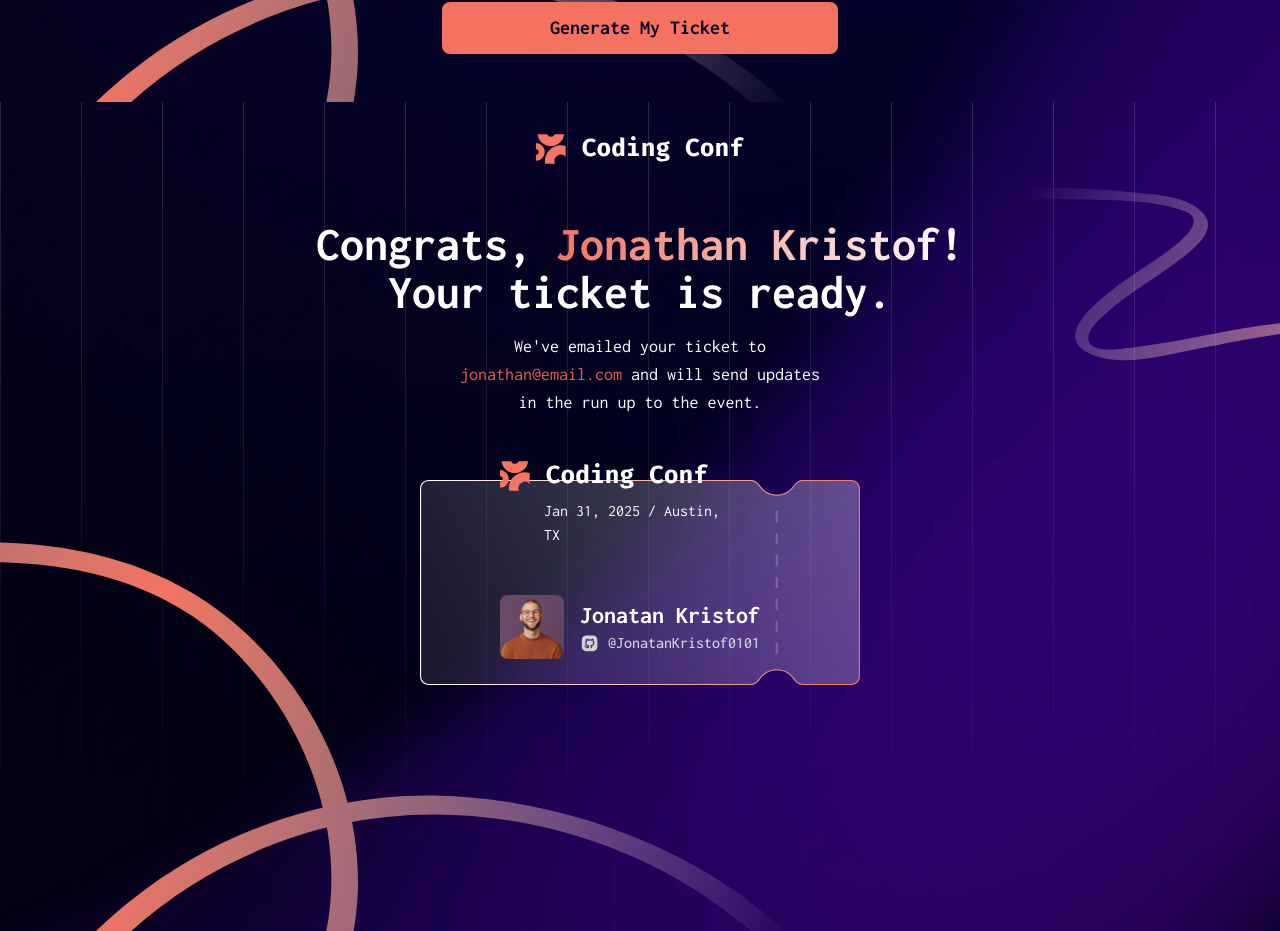
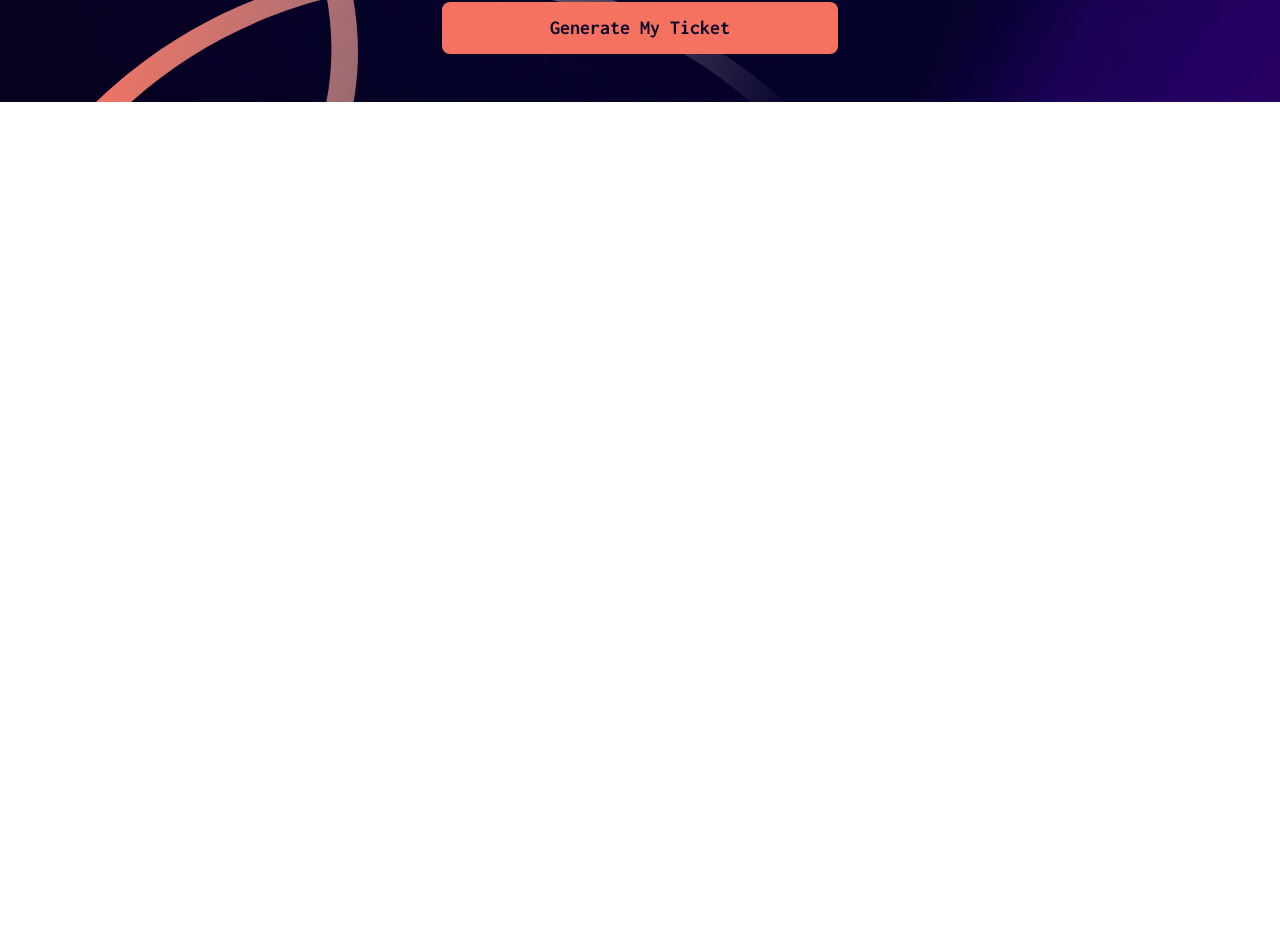
Before and after one commit to Pero4l/New-ticket-generator, a React (Vite) app: page / in a window 1280 px wide. Shown: the part 820-1751 px from the top of the page. After the commit the page ends 922 px from the top, so only its background shows below. Built offline with nearby package versions, Linux system fonts and the light colour scheme.

Commit message:
just handeled all the logic and now doing a bit of css work

```diff
--- a/src/App.jsx
+++ b/src/App.jsx
@@ -1,5 +1,5 @@
  import  topLine from "/pattern-squiggly-line-top.svg"
-
+import React, { useState } from 'react'
  import mobileBottomLine from "/pattern-squiggly-line-bottom-mobile-tablet.svg"
 import desktopBottomLine from "/pattern-squiggly-line-bottom-desktop.svg"
 import Form from "./components/Form"
@@ -7,6 +7,16 @@ import Logo from "./components/Logo."
 import Ticket from "./components/Ticket"
 
 function App() {
+
+  const [formData, setFormData] = useState({
+          name: '',
+          email: '',
+          github: '',
+          avatar: null,
+      });
+
+      const [isSubmitted, setIsSubmitted] = useState(false);
+
   return (
     <div className=" font-inconsolata text-white w-full bg-mobile md:bg-tablet xl:bg-tablet bg-cover">
       <div className="   w-full  max-w-[1440px] mx-auto min-h-screen bg-lines py-12 md:pt-8 relative">
@@ -14,15 +24,12 @@ function App() {
         <img src={mobileBottomLine} alt="" className="xl:hidden absolute bottom-0 left-0" />
         <img src={desktopBottomLine} alt="" className="hidden xl:block absolute bottom-0 left-0 "/>
         <Logo />
-        <Form />
+
+        {!isSubmitted &&  <Form formData = {formData} setFormData={setFormData} isSubmitted ={isSubmitted} setIsSubmitted ={setIsSubmitted} />}
+        {isSubmitted && <Ticket formData={formData} />}
 
       </div>
-      <div className=" w-full  max-w-[1440px] mx-auto min-h-screen bg-lines py-12 md:pt-8 relative">
-        <img src={topLine} alt="" className=" absolute w-28 top-5 md:top-20 right-0 md:w-96" />
-        <img src={mobileBottomLine} alt="" className="xl:hidden absolute bottom-0 left-0" />
-        <img src={desktopBottomLine} alt="" className="hidden xl:block absolute bottom-0 left-0 "/>
-      <Ticket />
-      </div>
+
     </div>
   )
 }
--- a/src/components/Form.jsx
+++ b/src/components/Form.jsx
@@ -2,15 +2,7 @@ import React, { useState } from 'react'
 import uploadIcon from "/icon-upload.svg"
 import infoIcon from "/icon-info.svg"
 
-const Form = () => {
-    const [avatar, setAvatar] = useState('');
-
-    const [formData, setFormData] = useState({
-        name: '',
-        email: '',
-        github: '',
-        avatar: '',
-    });
+const Form = ({formData, setFormData, isSubmitted, setIsSubmitted}) => {
 
     function inputChange(e){
         const { name, value } = e.target;
@@ -30,7 +22,12 @@ const Form = () => {
     function submit(e){
         e.preventDefault();
         console.log('Form submitted:', formData);
+
+        setIsSubmitted(true);
     }
+
+    console.log(formData.avatar);
+
 
   return (
     <div className='px-5'>
@@ -41,7 +38,7 @@ const Form = () => {
                 <label htmlFor="avatar" className='text-xl'>Upload Avatar</label>
                 <div className='  flex flex-col items-center h-32 p-4 border border-dashed rounded-md'>
                     <div className=' border border-gray-600 h-12 w-12 rounded-md flex items-center justify-center'>
-                        <img src={uploadIcon} alt="upload icon" />
+                        <img src={formData.avatar ? formData.avatar : uploadIcon} alt="upload icon" />
                     </div>
                     <input type="file" onChange={inputChange} name="avatar" id="avatar"  className='opacity-0 cursor-pointer'/>
                     <p className='-mt-4 text-gray-400'>Drag and drop or click to upload</p>
@@ -66,7 +63,7 @@ const Form = () => {
             <button onClick={submit} className='bg-[#F57261] py-3 rounded-lg w-full text-[#0C082B] font-bold text-xl z-[999] relative'>Generate My Ticket</button>
         </form>
 
-        <img className='relative z-50' src={avatar} alt="" />
+        {/* <img className='relative z-50' src={avatar} alt="" /> */}
     {/* <p> this is for name: {name} </p>
     <p> this is for email: {email} </p>
     <p> this is for github: {github} </p> */}
--- a/src/components/Ticket.jsx
+++ b/src/components/Ticket.jsx
@@ -5,16 +5,20 @@ import avatar from "/image-avatar.jpg"
 import githubIcon from "/icon-github.svg"
 import ticket from "/pattern-ticket.svg"
 
-const Ticket = () => {
+const Ticket = ({formData}) => {
+
+
+
+
   return (
     <>
-      <div className=' mx-auto flex justify-center'>
+      {/* <div className=' mx-auto flex justify-center'>
               <img src={LogoFull} alt="logo"  className='mb-14'/>
-          </div>
+          </div> */}
 
     <div className='px-5'>
-         <h1 className='mb-4 text-3xl md:text-5xl md:w-4/5 xl:w-3/5 2xl:w-3/6 mx-auto text-center font-bold'>Congrats, <span className="text-transparent bg-clip-text bg-gradient-to-r from-[#F37362] to-[#FFFFFF]">Jonathan Kristof! </span> Your ticket is ready.</h1>
-         <p className='text-center text-lg w-full md:w-2/3 lg:w-3/6 xl:w-[30%] 2xl:w-[26%] mx-auto mb-16'>We've emailed your ticket to <span className='text-[#E16151]'>jonathan@email.com </span>and will send updates in the run up to the event.</p>
+         <h1 className='mb-4 text-3xl md:text-5xl md:w-4/5 xl:w-3/5 2xl:w-3/6 mx-auto text-center font-bold'>Congrats, <span className="text-transparent bg-clip-text bg-gradient-to-r from-[#F37362] to-[#FFFFFF]">{formData.name} </span> Your ticket is ready.</h1>
+         <p className='text-center text-lg w-full md:w-2/3 lg:w-3/6 xl:w-[30%] 2xl:w-[26%] mx-auto mb-16'>We've emailed your ticket to <span className='text-[#E16151]'>{formData.email} </span>and will send updates in the run up to the event.</p>
 
          <div className='lg:mx-[400px] '>
          <img src={ticket} alt="" />
@@ -28,11 +32,11 @@ const Ticket = () => {
 
                 <div>
                   <div className='flex items-center gap-2 lg:gap-4'>
-                    <img className='lg:w-16 w-10 rounded-lg' src={avatar} alt="" />
+                    <img className='lg:w-16 w-10 rounded-lg' src={formData.avatar} alt="" />
 
                     <div className=''>
-                      <h1 className='text-xl lg:text-2xl font-bold'>Jonatan Kristof</h1>
-                      <div className='flex font-medium text-gray-300 gap-1 lg:gap-2 lg:text-base text-sm'><img className='w-3 lg:w-5' src={githubIcon} alt="" /> @JonatanKristof0101</div>
+                      <h1 className='text-xl lg:text-2xl font-bold'>{formData.name} </h1>
+                      <div className='flex font-medium text-gray-300 gap-1 lg:gap-2 lg:text-base text-sm'><img className='w-3 lg:w-5' src={githubIcon} alt="" /> {formData.github}</div>
                     </div>
                   </div>
                 </div>
```
